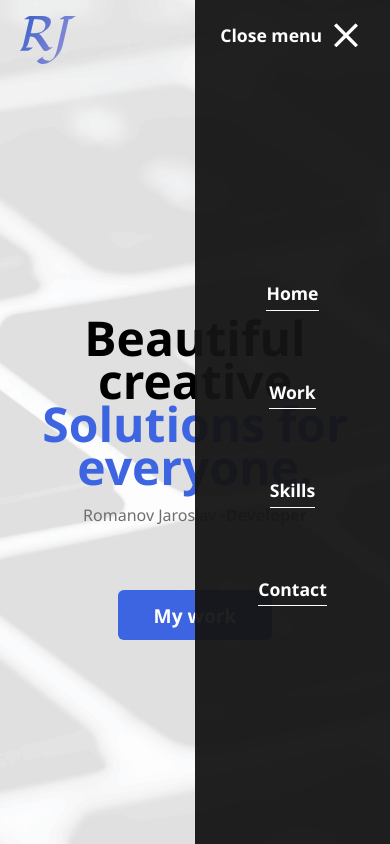
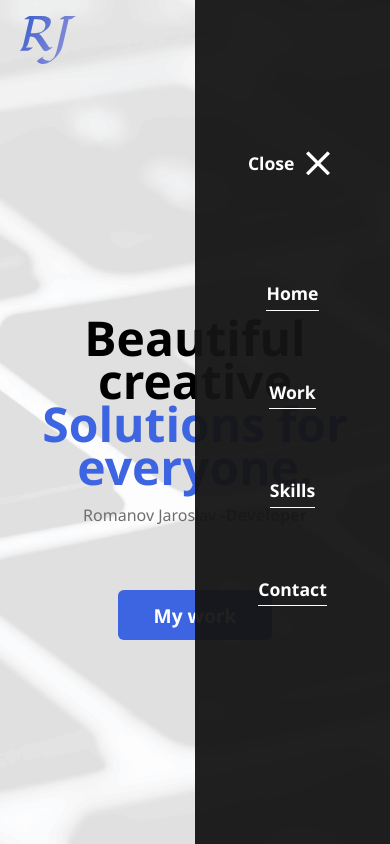
Before and after one commit to RomanJ55/Portfolio, a plain HTML site: page index.html in a window 390 px wide. Both pictures are taken after a click on the picture 354 px from the left and 40 px from the top of the page. Shown: the top 844 px of the page. Drawn offline with nearby package versions, Linux system fonts and the light colour scheme.

Commit message:
fixed mobile menu close button dissapearing off the screen top on devices with a small height

```diff
--- a/index.html
+++ b/index.html
@@ -53,7 +53,7 @@
               <ul class="flex">
                 <li>
                   <a class="close"
-                    >Close menu <img src="img/close.svg" alt="close menu"
+                    >Close <img src="img/close.svg" alt="close menu"
                   /></a>
                 </li>
                 <li><a href="#heroSection">Home</a></li>
--- a/sass/style.scss
+++ b/sass/style.scss
@@ -59,7 +59,7 @@ header {
         }
 
         &:first-child {
-          transform: translateY(-12rem);
+          transform: translateY(-4rem);
           margin: 0;
         }
       }
```
Also changed, not shown: css/style.css.
